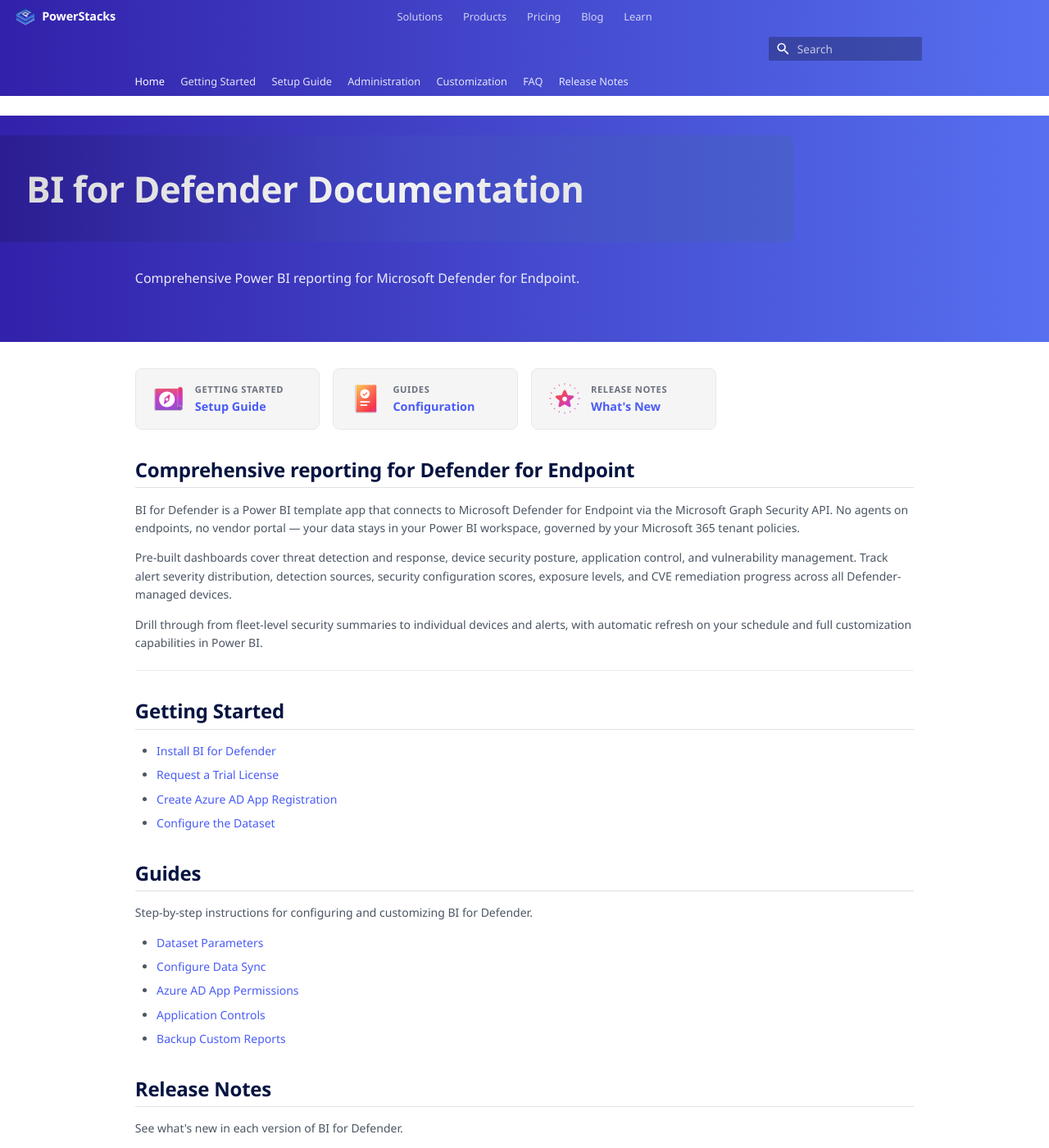
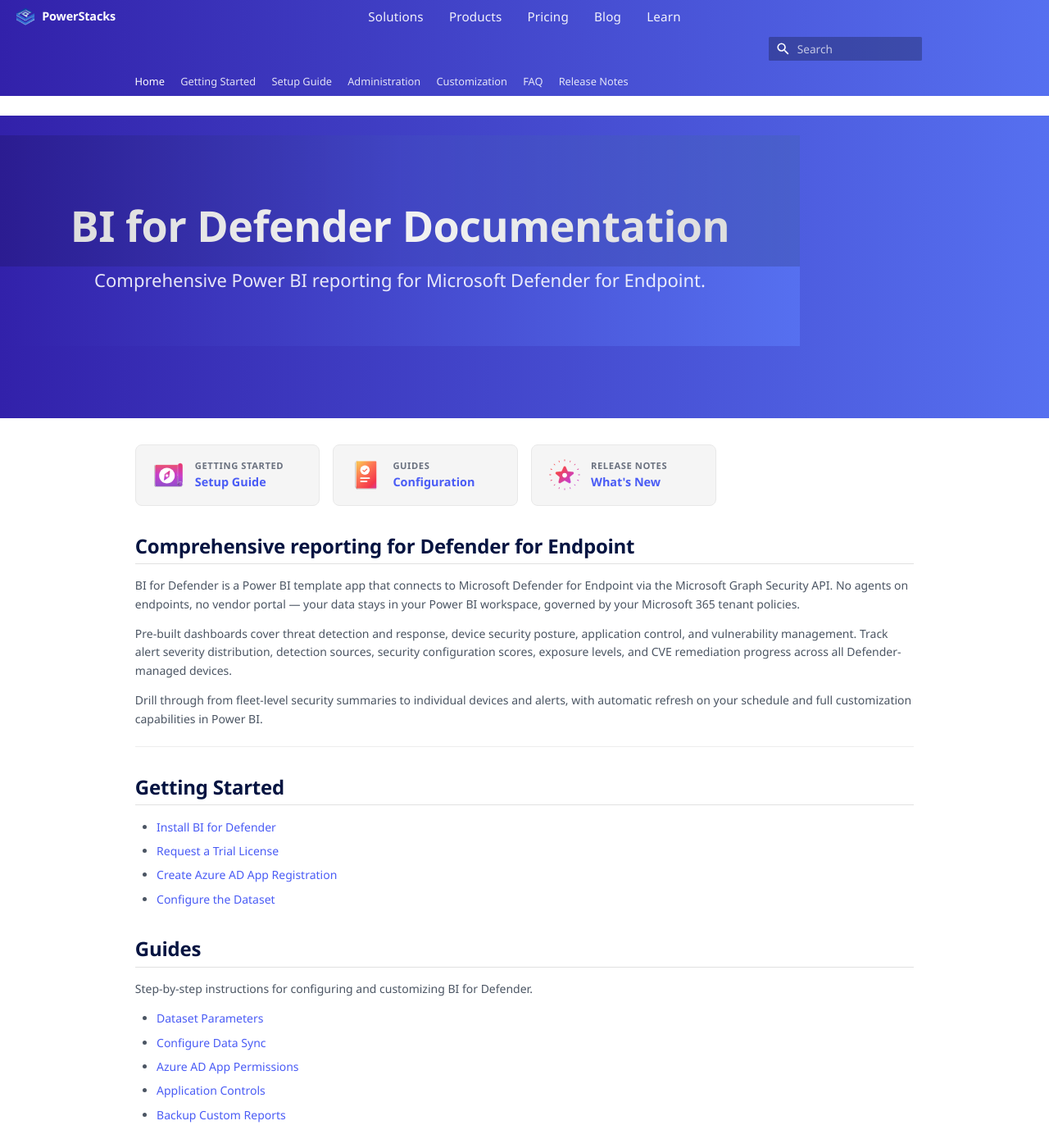
Before and after one commit to powerstacks-corp/BI-for-Defender, an MkDocs documentation site: the page built from docs/index.md, in a window 1280 px wide and 1400 px high. Shown: the whole window at 82% size. Built offline with MkDocs 1.6.1 and Material for MkDocs 9.7.7, drawn with Linux system fonts in a browser that asks for light colours; comment, search, counter and statistics services are not loaded.

Commit message:
Fix docs: brighter global nav links; full-width centered hero with subtitle

```diff
--- a/docs/stylesheets/microsoft-learn.css
+++ b/docs/stylesheets/microsoft-learn.css
@@ -139,11 +139,13 @@ html {
 }
 
 .ps-global-nav__site-links a {
-  color: rgba(255, 255, 255, 0.75) !important;
+  color: rgba(255, 255, 255, 0.92) !important;
   text-decoration: none !important;
-  padding: 0.35rem 0.65rem;
+  padding: 0.45rem 0.85rem;
   border-radius: 4px;
-  font-size: 0.8rem;
+  font-size: 0.95rem;
+  font-weight: 500;
+  letter-spacing: 0.01em;
   transition: background-color 0.15s, color 0.15s;
   white-space: nowrap;
 }
@@ -883,21 +885,34 @@ html {
   padding-top: 1.5rem;
 }
 
-/* ── Hero-style page titles (matches website Hero component) ────────── */
+/* ── Hero-style page titles (full-width, matches website Hero component) ── */
 
-/* Style the first h1 of each page as a hero block with gradient background */
+/* Prevent horizontal scroll from the 100vw hero trick */
+html, body {
+  overflow-x: hidden;
+}
+
+/* Style the first h1 of each page as a full-width hero banner */
 .md-typeset h1:first-of-type {
+  /* Break out of the content column to full viewport width */
+  width: 100vw;
+  position: relative;
+  left: 50%;
+  margin-left: -50vw;
+
+  /* Hero visuals */
   background: linear-gradient(90deg, #3221AA 0%, #5670F0 100%);
   color: #ffffff !important;
-  font-size: 2.25rem;
+  text-align: center;
+  font-size: 2.75rem;
   font-weight: 700;
   line-height: 1.15;
   letter-spacing: -0.01em;
-  padding: 2rem 2rem;
-  margin: -1.5rem -1.5rem 2rem -1.5rem;
-  border-radius: 8px;
+  padding: 4rem 2rem 1rem 2rem;
+  margin-top: -1.5rem;
+  margin-bottom: 0;
   border: none;
-  position: relative;
+  border-radius: 0;
   overflow: hidden;
 }
 
@@ -915,25 +930,49 @@ html {
   pointer-events: none;
 }
 
+/* First paragraph after the hero h1 is styled as the hero subtitle */
+.md-typeset h1:first-of-type + p {
+  width: 100vw;
+  position: relative;
+  left: 50%;
+  margin-left: -50vw;
+
+  background: linear-gradient(90deg, #3221AA 0%, #5670F0 100%);
+  color: rgba(255, 255, 255, 0.88) !important;
+  text-align: center;
+  font-size: 1.25rem;
+  line-height: 1.5;
+  padding: 0 2rem 3rem 2rem;
+  margin-top: 0;
+  margin-bottom: 2.5rem;
+}
+
 /* Dark mode: subtly different gradient endpoints */
-[data-md-color-scheme="slate"] .md-typeset h1:first-of-type {
+[data-md-color-scheme="slate"] .md-typeset h1:first-of-type,
+[data-md-color-scheme="slate"] .md-typeset h1:first-of-type + p {
   background: linear-gradient(90deg, #1e1380 0%, #3a4ec4 100%);
 }
 
-/* Slightly larger on bigger screens */
+/* Larger on desktop screens */
 @media (min-width: 1220px) {
   .md-typeset h1:first-of-type {
-    font-size: 2.75rem;
-    padding: 2.5rem 2.5rem;
+    font-size: 3.25rem;
+    padding: 5rem 2rem 1.25rem 2rem;
+  }
+  .md-typeset h1:first-of-type + p {
+    font-size: 1.375rem;
+    padding: 0 2rem 4rem 2rem;
   }
 }
 
 /* Mobile: tighten up */
 @media (max-width: 600px) {
   .md-typeset h1:first-of-type {
-    font-size: 1.75rem;
-    padding: 1.5rem 1.25rem;
-    margin: -1rem -1rem 1.5rem -1rem;
-    border-radius: 6px;
+    font-size: 1.875rem;
+    padding: 2.5rem 1.25rem 0.75rem 1.25rem;
+  }
+  .md-typeset h1:first-of-type + p {
+    font-size: 1rem;
+    padding: 0 1.25rem 2rem 1.25rem;
   }
 }
```
